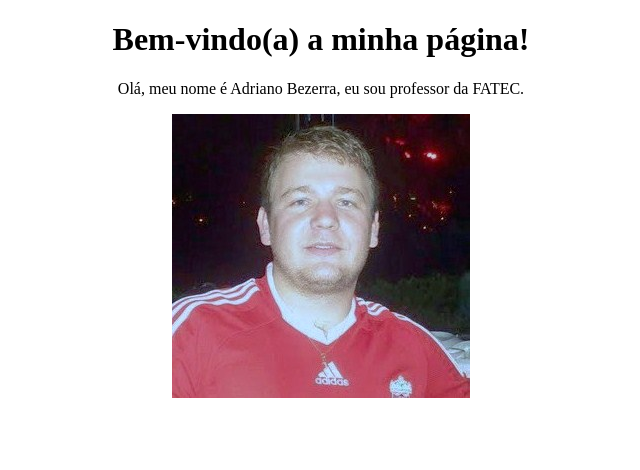
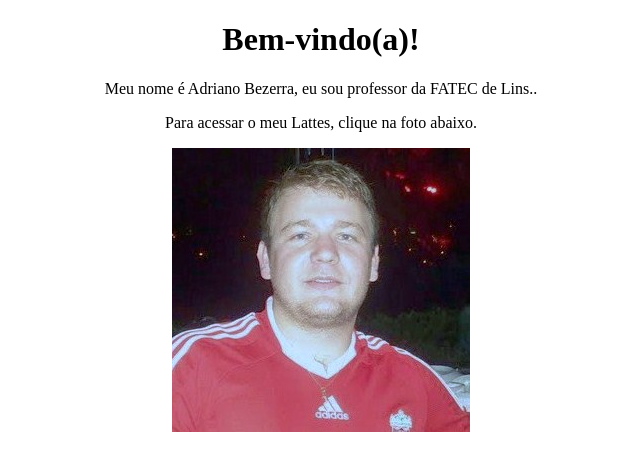
Before and after one commit to adrianobezerra1/adrianobezerra1.github.io, a plain HTML site: page index.html in a window 1280 px wide. Shown: the whole page, without its empty margins (319-959 px from the left). Drawn offline with Linux system fonts and the light colour scheme.

Commit message:
alterado o texto

```diff
--- a/index.html
+++ b/index.html
@@ -2,8 +2,9 @@
 <html>
 <meta http-equiv="Content-Type" content="text/html; charset=utf-8">
 <body>
-<h1 style = "text-align:center;"> Bem-vindo(a) a minha página!</h1>
-<p style = "text-align:center;">Olá, meu nome é Adriano Bezerra, eu sou professor da FATEC.</p>
+<h1 style = "text-align:center;"> Bem-vindo(a)!</h1>
+<p style = "text-align:center;">Meu nome é Adriano Bezerra, eu sou professor da FATEC de Lins..</p>
+<p style = "text-align:center;">Para acessar o meu Lattes, clique na foto abaixo.</p>
 
 <center>
 	<a href="http://lattes.cnpq.br/8649769578808737" target="blank">
```
